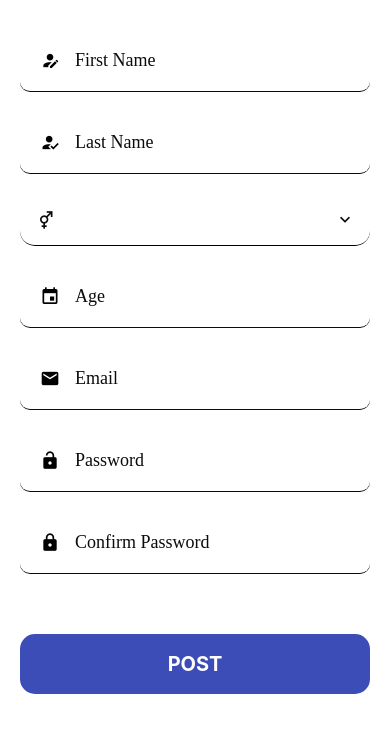
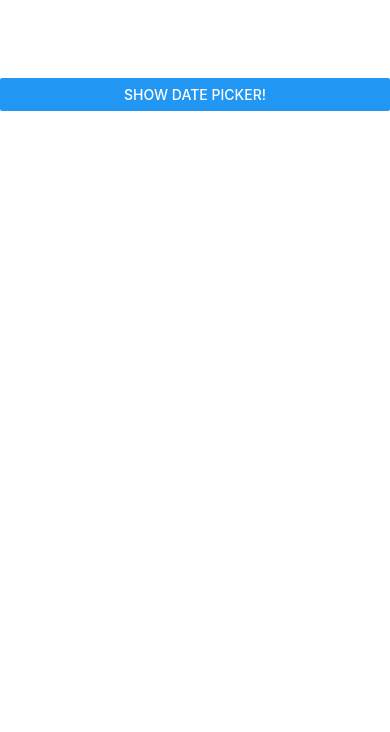
Before and after one commit to softwaretroopers/ST0010, a React Native app: screen / in a window 390 px wide. Shown: the top 732 px of the page. Built offline with nearby package versions, Linux system fonts and the light colour scheme.

Commit message:
datePicker v1.0

```diff
--- a/App.js
+++ b/App.js
@@ -6,7 +6,8 @@
 import PatientRegister from "./app/screens/PatientRegister";
 import CooperationRegister from "./app/screens/CooperationRegister";
 import DoctorRegister from "./app/screens/DoctorRegister";
+import DatePicker from "./app/screens/DatePicker";
 
 export default function App() {
-  return <PatientRegister />;
+  return <DatePicker />;
 }
--- /dev/null
+++ b/app/screens/DatePicker.js
@@ -0,0 +1,43 @@
+import React, { useState } from "react";
+import { View, Button, Platform } from "react-native";
+import DateTimePicker from "@react-native-community/datetimepicker";
+
+function DatePicker(props) {
+  const [date, setDate] = useState(new Date(1598051730000));
+  const [mode, setMode] = useState("date");
+  const [show, setShow] = useState(false);
+
+  const onChange = (event, selectedDate) => {
+    const currentDate = selectedDate || date;
+    setShow(Platform.OS === "ios");
+    setDate(currentDate);
+  };
+
+  const showMode = (currentMode) => {
+    setShow(true);
+    setMode(currentMode);
+  };
+
+  const showDatepicker = () => {
+    showMode("date");
+  };
+  return (
+    <View style={{ marginTop: "20%" }}>
+      <View>
+        <Button onPress={showDatepicker} title="Show date picker!" />
+      </View>
+      {show && (
+        <DateTimePicker
+          testID="dateTimePicker"
+          value={date}
+          mode={mode}
+          is24Hour={true}
+          display="default"
+          onChange={onChange && console.log(date)}
+        />
+      )}
+    </View>
+  );
+}
+
+export default DatePicker;
--- a/package.json
+++ b/package.json
@@ -8,7 +8,7 @@
     "eject": "expo eject"
   },
   "dependencies": {
-    "@react-native-community/datetimepicker": "^3.0.0",
+    "@react-native-community/datetimepicker": "^3.0.6",
     "expo": "~39.0.2",
     "expo-constants": "^9.2.0",
     "expo-status-bar": "~1.0.2",
```
Also changed, not shown: 2 other files (tests, documents, lock files or other folders).
